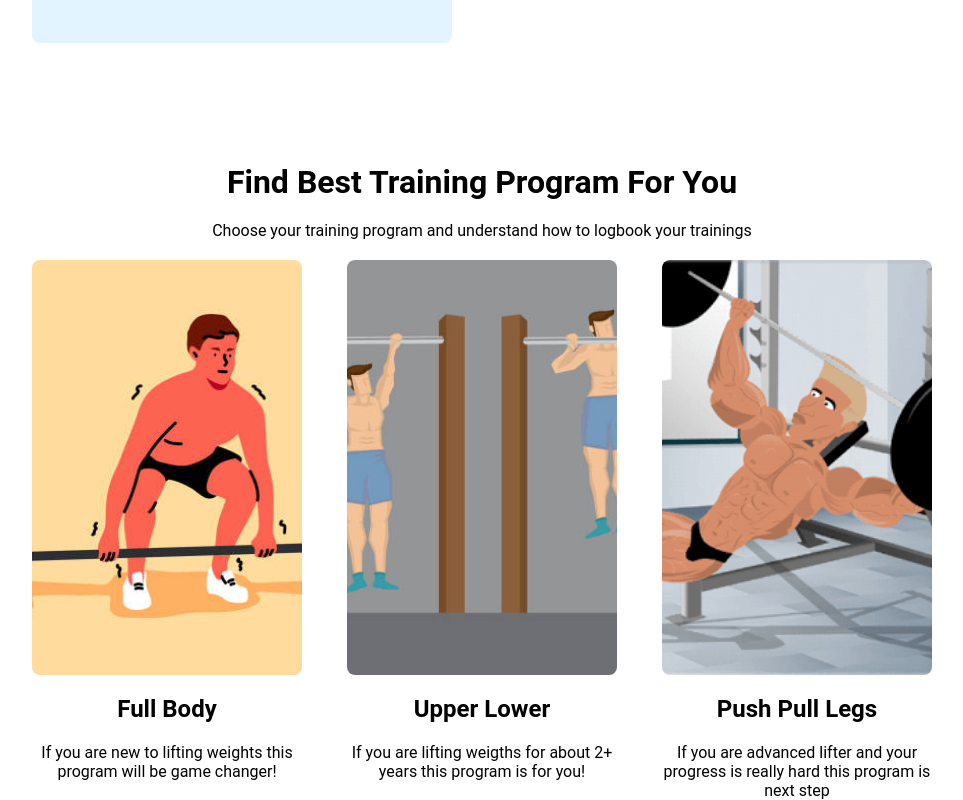
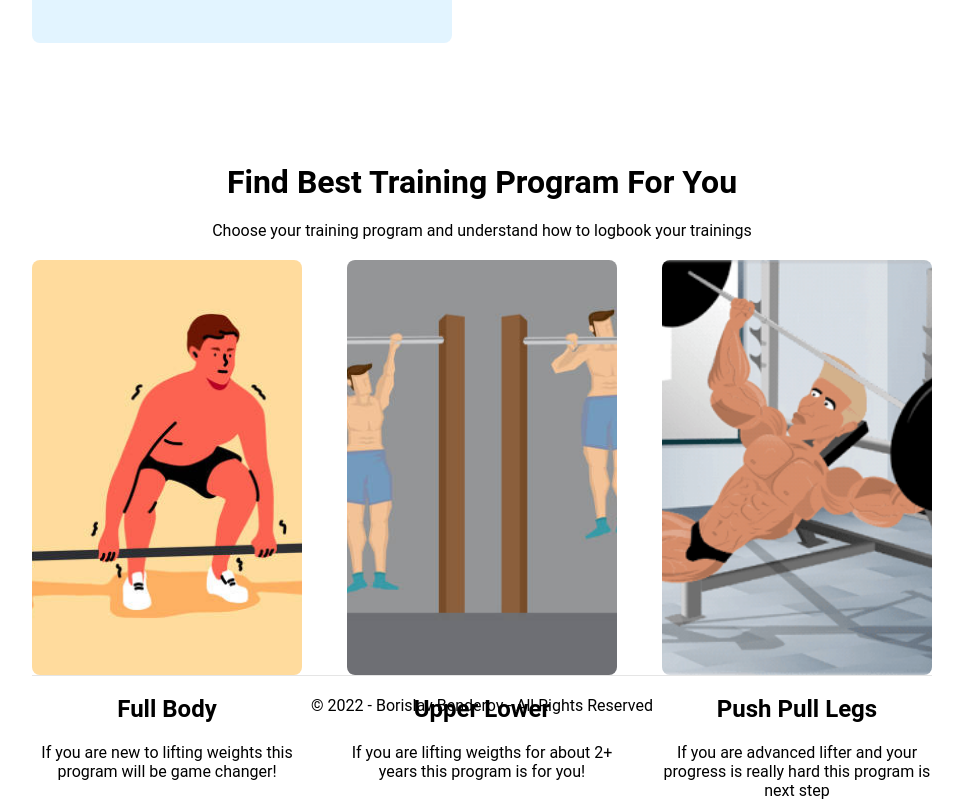
Before and after one commit to BorislavBenderov/fitness-app, a React (Create React App) app: page / in a window 1280 px wide. Shown: the part 990-1790 px from the top of the page, without its empty margins (158-1121 px from the left). Built offline with nearby package versions, Linux system fonts and the light colour scheme; no server answers; the database is empty.

Commit message:
Add Footer component to App.js

```diff
--- a/src/App.js
+++ b/src/App.js
@@ -11,6 +11,7 @@ import { PushPullLegsProgram } from './components/fitness-programs/PushPullLegsP
 import { Calories } from './components/calories/Calories';
 import { Weight } from './components/weight/Weight';
 import { Header } from './components/header/Header';
+import { Footer } from './components/footer/Footer';
 
 function App() {
   return (
@@ -29,6 +30,7 @@ function App() {
             <Route path='/calories' element={<Calories />} />
             <Route path='/weight' element={<Weight />} />
           </Routes>
+          <Footer />
         </div>
       </FitnessContextProvider>
     </AuthContextProvider>
```
